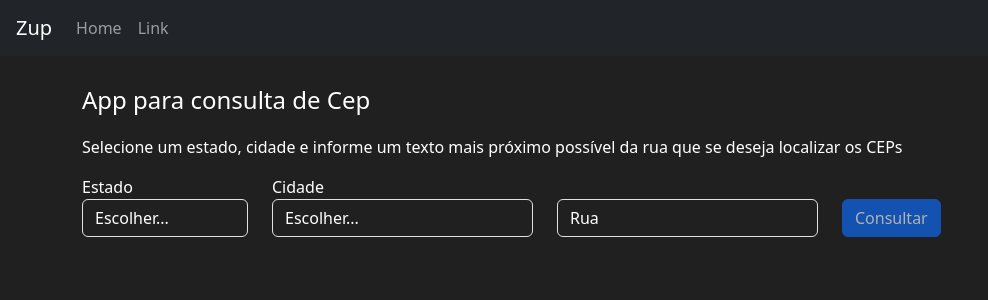
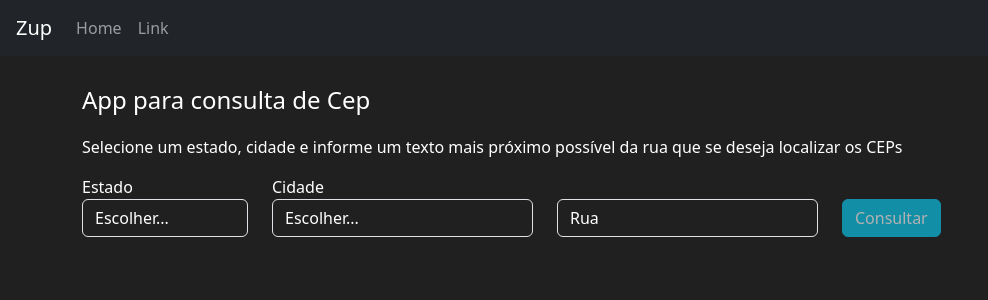
Before and after one commit to cassiorangel/zup-dev, an Angular app: page /lugares in a window 1280 px wide. Shown: the top 300 px of the page, without its empty margins (0-988 px from the left). Built offline with nearby package versions, Linux system fonts and the light colour scheme.

Commit message:
Ajuste cor

```diff
--- a/src/app/endereco/lugares/lugares.component.html
+++ b/src/app/endereco/lugares/lugares.component.html
@@ -33,7 +33,7 @@
 
             <div class="form-group col-3 col-md-3">
                 <div class="bt-estilo">
-                    <button type="submit" class="btn btn-primary" [disabled]="!formulario.valid">Consultar</button>
+                    <button type="submit" class="btn btn-info bt-gr" [disabled]="!formulario.valid">Consultar</button>
                 </div>
             </div>
 
--- a/src/app/endereco/lugares/lugares.component.scss
+++ b/src/app/endereco/lugares/lugares.component.scss
@@ -81,3 +81,7 @@ form [type="password"] {
     color: rgb(52, 165, 171);
     font-weight: 600;
 }
+
+.bt-gr {
+    color: #fff;
+}
```
